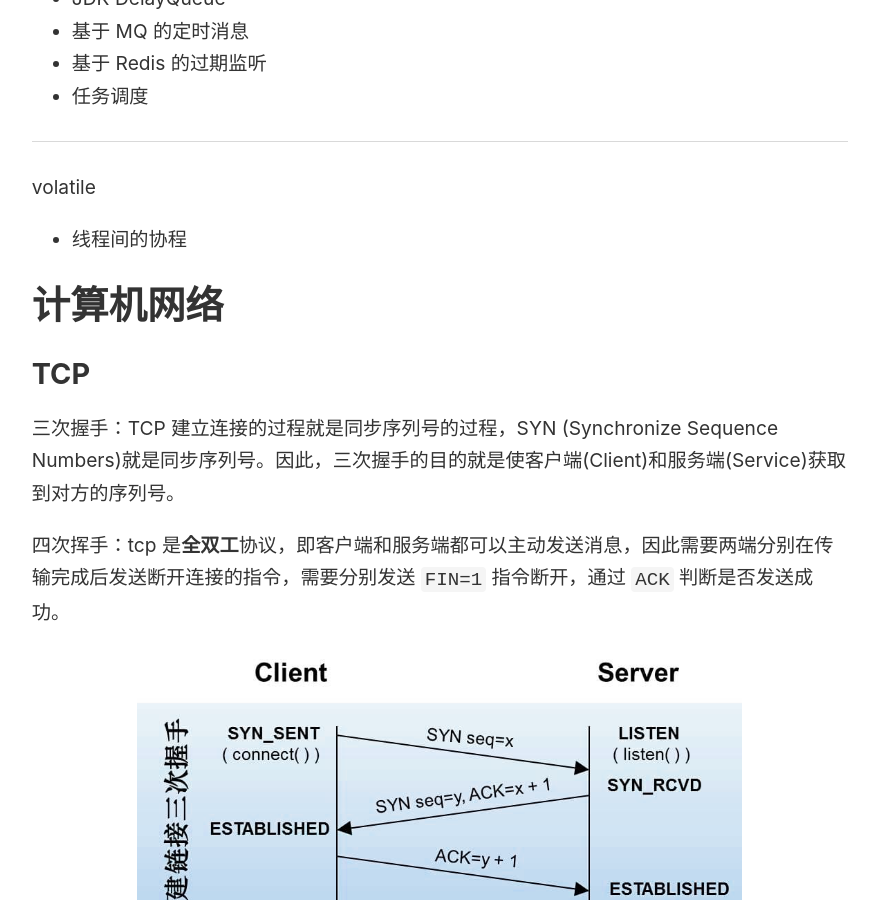
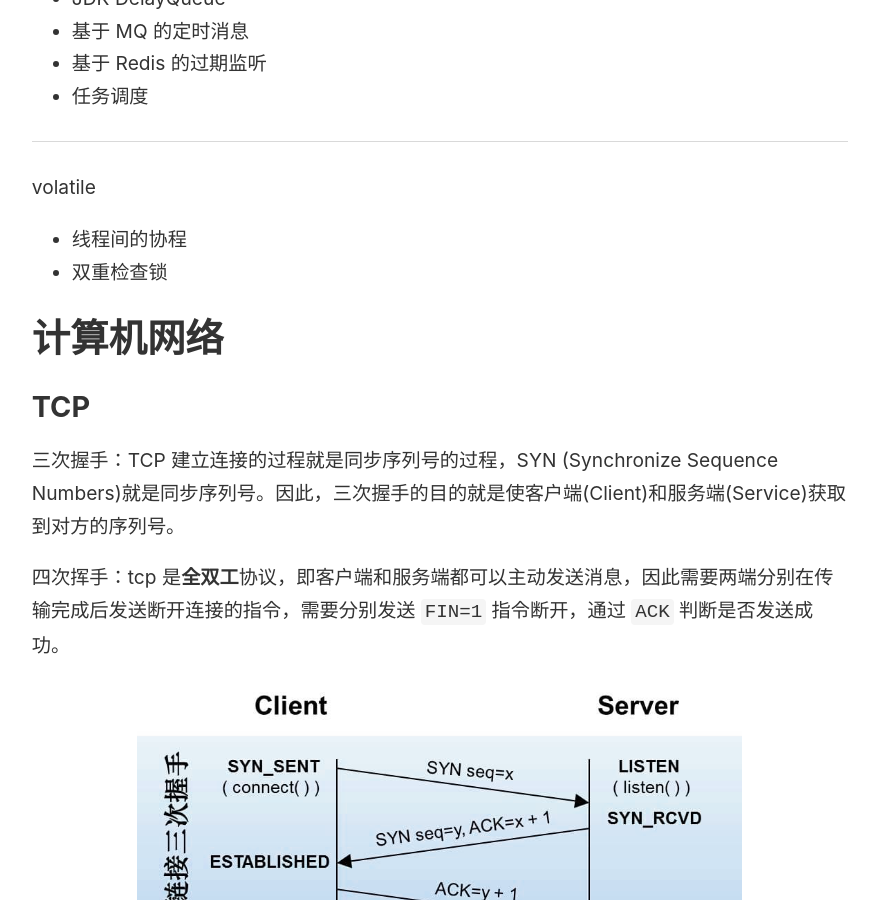
Before and after one commit to wingowen/digital-garden-jekyll, a Jekyll site: the page built from _notes/面试题目整理.md, in a window 1280 px wide and 900 px high, scrolled down 2571 px. Shown: the whole window, without its empty margins (45-924 px from the left). Built offline with Jekyll 4.4.1, drawn with Linux system fonts in a browser that asks for light colours.

Commit message:
vault backup: 2025-04-18 06:10:57

```diff
--- a/_notes/面试题目整理.md
+++ b/_notes/面试题目整理.md
@@ -94,6 +94,9 @@ jmap -histo:live [java_pid]
 
 volatile
 - 线程间的协程
+- 双重检查锁
+
+
 
 
 
```
